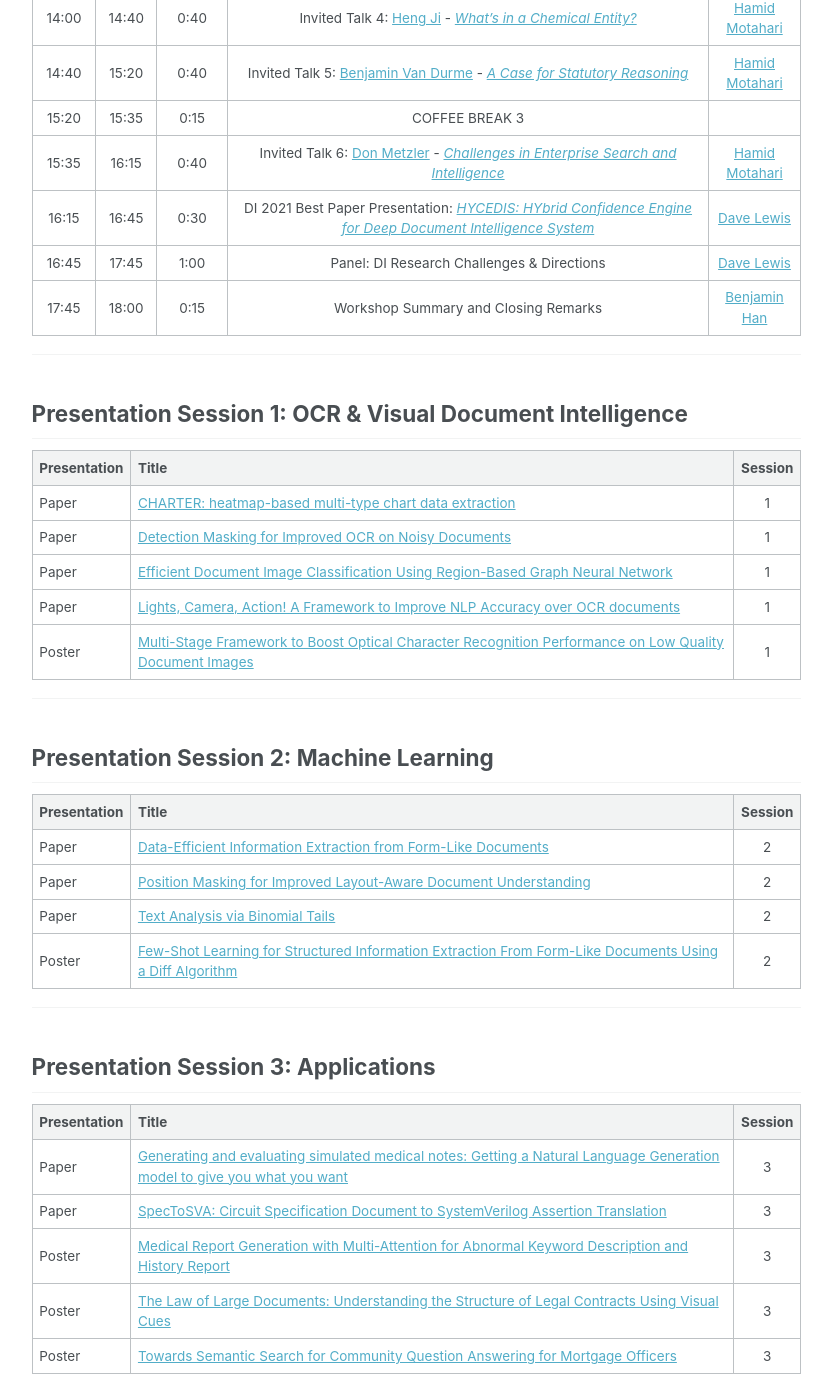
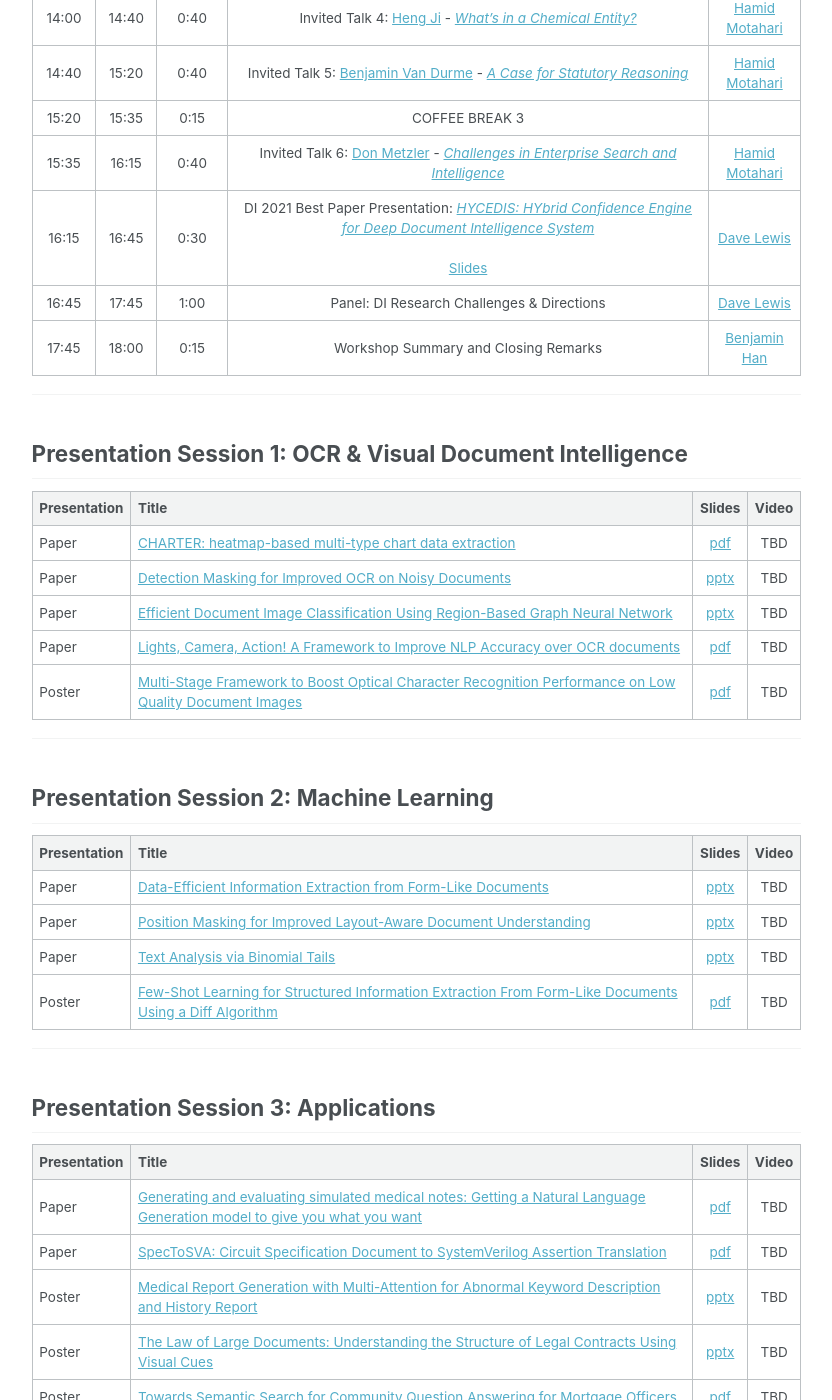
Before and after one commit to document-intelligence/DI-2022, a Jekyll site: the page built from _pages/program.md, in a window 1280 px wide and 1400 px high, scrolled down 849 px. Shown: the whole window, without its empty margins (250-1082 px from the left). Built offline with Jekyll 4.4.1, drawn with Linux system fonts in a browser that asks for light colours.

Commit message:
Update program.md

```diff
--- a/_pages/program.md
+++ b/_pages/program.md
@@ -25,7 +25,7 @@ permalink: /program/
 | 14:40 	| 15:20 	| 0:40 	| Invited Talk 5: [Benjamin Van Durme](https://www.cs.jhu.edu/~vandurme/) - [_A Case for Statutory Reasoning_](https://document-intelligence.github.io/DI-2021/talks/#talk_benjamin)	| [Hamid Motahari](https://www.linkedin.com/in/hamidmotahari/) |
 | 15:20 	| 15:35  	| 0:15 	| COFFEE BREAK 3 	|  	|
 | 15:35 	| 16:15  	| 0:40 	| Invited Talk 6: [Don Metzler](https://research.google/people/DonaldMetzler/) - [_Challenges in Enterprise Search and Intelligence_](https://document-intelligence.github.io/DI-2021/talks/#talk_don) | [Hamid Motahari](https://www.linkedin.com/in/hamidmotahari/)	|
-| 16:15  	| 16:45  	| 0:30 	| <a name="best_paper"/>DI 2021 Best Paper Presentation: _[HYCEDIS: HYbrid Confidence Engine for Deep Document Intelligence System](https://document-intelligence.github.io/DI-2021/papers/#paper_8)_ | [Dave Lewis](https://www.linkedin.com/in/daviddlewis/) |
+| 16:15  	| 16:45  	| 0:30 	| <a name="best_paper"/>DI 2021 Best Paper Presentation: _[HYCEDIS: HYbrid Confidence Engine for Deep Document Intelligence System](https://document-intelligence.github.io/DI-2021/papers/#paper_8)_<br><br>[Slides](</DI-2021/files/di-2021_slides_8.pdf>) | [Dave Lewis](https://www.linkedin.com/in/daviddlewis/) |
 | 16:45  	| 17:45  	| 1:00 	| Panel: DI Research Challenges & Directions 	| [Dave Lewis](https://www.linkedin.com/in/daviddlewis/) |
 | 17:45 	| 18:00 	| 0:15 	| Workshop Summary and Closing Remarks 	| [Benjamin Han](https://www.linkedin.com/in/benjaminhan/)	|
 
@@ -33,33 +33,33 @@ permalink: /program/
 
 ## <a name="session_1"/>Presentation Session 1: OCR & Visual Document Intelligence
 
-| Presentation | Title | Session |
-|:- |:- |:-: |
-| Paper | [CHARTER: heatmap-based multi-type chart data extraction](https://document-intelligence.github.io/DI-2021/papers/#paper_7) | 1 |
-| Paper | [Detection Masking for Improved OCR on Noisy Documents](https://document-intelligence.github.io/DI-2021/papers/#paper_2) | 1 |
-| Paper | [Efficient Document Image Classification Using Region-Based Graph Neural Network](https://document-intelligence.github.io/DI-2021/papers/#paper_18) | 1 |
-| Paper | [Lights, Camera, Action! A Framework to Improve NLP Accuracy over OCR documents](https://document-intelligence.github.io/DI-2021/papers/#paper_22) | 1 |
-| Poster | [Multi-Stage Framework to Boost Optical Character Recognition Performance on Low Quality Document Images](https://document-intelligence.github.io/DI-2021/papers/#paper_9) | 1 |
+| Presentation | Title | Slides | Video |
+|:- |:- |:-: |:-: |
+| Paper | [CHARTER: heatmap-based multi-type chart data extraction](https://document-intelligence.github.io/DI-2021/papers/#paper_7) | [pdf](</DI-2021/files/di-2021_slides_7.pdf>) | TBD |
+| Paper | [Detection Masking for Improved OCR on Noisy Documents](https://document-intelligence.github.io/DI-2021/papers/#paper_2) | [pptx](</DI-2021/files/di-2021_slides_2.pptx>) | TBD |
+| Paper | [Efficient Document Image Classification Using Region-Based Graph Neural Network](https://document-intelligence.github.io/DI-2021/papers/#paper_18) | [pptx](</DI-2021/files/di-2021_slides_18.pptx>) | TBD |
+| Paper | [Lights, Camera, Action! A Framework to Improve NLP Accuracy over OCR documents](https://document-intelligence.github.io/DI-2021/papers/#paper_22) | [pdf](</DI-2021/files/di-2021_slides_22.pdf>) | TBD |
+| Poster | [Multi-Stage Framework to Boost Optical Character Recognition Performance on Low Quality Document Images](https://document-intelligence.github.io/DI-2021/papers/#paper_9) | [pdf](</DI-2021/files/di-2021_slides_9.pdf>) | TBD |
 
 ------
 
 ## <a name="session_2"/>Presentation Session 2: Machine Learning
 
-| Presentation | Title | Session |
-|:- |:- |:-: |
-| Paper | [Data-Efficient Information Extraction from Form-Like Documents](https://document-intelligence.github.io/DI-2021/papers/#paper_13) | 2 |
-| Paper | [Position Masking for Improved Layout-Aware Document Understanding](https://document-intelligence.github.io/DI-2021/papers/#paper_21) | 2 |
-| Paper | [Text Analysis via Binomial Tails](https://document-intelligence.github.io/DI-2021/papers/#paper_15) | 2 |
-| Poster | [Few-Shot Learning for Structured Information Extraction From Form-Like Documents Using a Diff Algorithm](https://document-intelligence.github.io/DI-2021/papers/#paper_3) | 2 |
+| Presentation | Title | Slides | Video |
+|:- |:- |:-: |:-: |
+| Paper | [Data-Efficient Information Extraction from Form-Like Documents](https://document-intelligence.github.io/DI-2021/papers/#paper_13) | [pptx](</DI-2021/files/di-2021_slides_13.pptx>) | TBD |
+| Paper | [Position Masking for Improved Layout-Aware Document Understanding](https://document-intelligence.github.io/DI-2021/papers/#paper_21) | [pptx](</DI-2021/files/di-2021_slides_21.pptx>) | TBD |
+| Paper | [Text Analysis via Binomial Tails](https://document-intelligence.github.io/DI-2021/papers/#paper_15) | [pptx](</DI-2021/files/di-2021_slides_15.pptx>) | TBD |
+| Poster | [Few-Shot Learning for Structured Information Extraction From Form-Like Documents Using a Diff Algorithm](https://document-intelligence.github.io/DI-2021/papers/#paper_3) | [pdf](</DI-2021/files/di-2021_slides_3.pdf>) | TBD |
 
 ------
 
 ## <a name="session_3"/>Presentation Session 3: Applications
 
-| Presentation | Title | Session |
-|:- |:- |:-: |
-| Paper | [Generating and evaluating simulated medical notes: Getting a Natural Language Generation model to give you what you want](https://document-intelligence.github.io/DI-2021/papers/#paper_20) | 3 |
-| Paper | [SpecToSVA: Circuit Specification Document to SystemVerilog Assertion Translation](https://document-intelligence.github.io/DI-2021/papers/#paper_19) | 3 |
-| Poster | [Medical Report Generation with Multi-Attention for Abnormal Keyword Description and History Report](https://document-intelligence.github.io/DI-2021/papers/#paper_10) | 3 |
-| Poster | [The Law of Large Documents: Understanding the Structure of Legal Contracts Using Visual Cues](https://document-intelligence.github.io/DI-2021/papers/#paper_6) | 3 |
-| Poster | [Towards Semantic Search for Community Question Answering for Mortgage Officers](https://document-intelligence.github.io/DI-2021/papers/#paper_17) | 3 |
+| Presentation | Title | Slides | Video |
+|:- |:- |:-: |:-: |
+| Paper | [Generating and evaluating simulated medical notes: Getting a Natural Language Generation model to give you what you want](https://document-intelligence.github.io/DI-2021/papers/#paper_20) | [pdf](</DI-2021/files/di-2021_slides_20.pdf>) | TBD |
+| Paper | [SpecToSVA: Circuit Specification Document to SystemVerilog Assertion Translation](https://document-intelligence.github.io/DI-2021/papers/#paper_19) | [pdf](</DI-2021/files/di-2021_slides_19.pdf>) | TBD |
+| Poster | [Medical Report Generation with Multi-Attention for Abnormal Keyword Description and History Report](https://document-intelligence.github.io/DI-2021/papers/#paper_10) | [pptx](</DI-2021/files/di-2021_slides_10.pptx>) | TBD |
+| Poster | [The Law of Large Documents: Understanding the Structure of Legal Contracts Using Visual Cues](https://document-intelligence.github.io/DI-2021/papers/#paper_6) | [pptx](</DI-2021/files/di-2021_slides_6.pptx>) | TBD |
+| Poster | [Towards Semantic Search for Community Question Answering for Mortgage Officers](https://document-intelligence.github.io/DI-2021/papers/#paper_17) | [pdf](</DI-2021/files/di-2021_slides_17.pdf>) | TBD |
```
